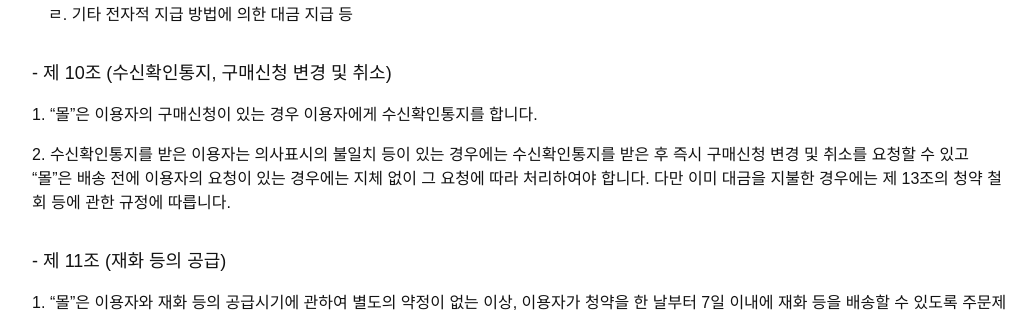
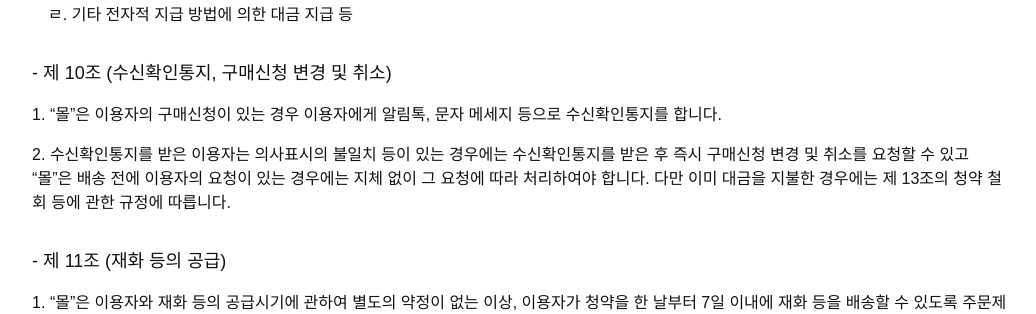
Before and after one commit to beomjinu/lifeisegg, a Django app: page /terms/policy/ in a window 1280 px wide. Shown: the part 2667-2981 px from the top of the page, without its empty margins (119-1155 px from the left). Run offline with Django 4.2, Linux system fonts and the light colour scheme; parts of the project's set-up code (start-up, migrations or seed data) failed here and were passed over; some libraries are stand-ins or nearby versions; some web fonts are replaced.

Commit message:
Edit: 이메일 주소 수정
cs@lifeisegg.shop → me@beomjinu.com
+ 이용약관 수정

```diff
--- a/django/templates/base.html
+++ b/django/templates/base.html
@@ -71,7 +71,7 @@
             </a>
             <p class='my-2'>© 2023 LIFEISEGG. All rights reserved.</p>
             <div class="">
-                <p>상호: 라이프이즈에그 | 대표: 범진우 | 전화: 0507-1357-7588 | 이메일: cs@lifeisegg.shop</p>
+                <p>상호: 라이프이즈에그 | 대표: 범진우 | 전화: 0507-1357-7588 | 이메일: me@beomjinu.com</p>
                 <p>주소: 경기도 용인시 수지구 대지로 139, 106-1004 | 개인정보관리책임자: 범진우</p>
                 <p>사업자등록번호: 776-38-01128 | 통신판매: 제 2023-용인수지-0998 | 호스팅제공자: AWS amazon web service</p>
                 <div class="flex justify-evenly mt-2">
--- a/django/templates/terms/policy.html
+++ b/django/templates/terms/policy.html
@@ -124,7 +124,7 @@
         <div class="flex flex-col gap-4">
             <p class="text-lg">- 제 10조 (수신확인통지, 구매신청 변경 및 취소)</p>
             <p>
-                1. “몰”은 이용자의 구매신청이 있는 경우 이용자에게 수신확인통지를 합니다.
+                1. “몰”은 이용자의 구매신청이 있는 경우 이용자에게 알림톡, 문자 메세지 등으로 수신확인통지를 합니다.
             </p>
             <p>
                 2. 수신확인통지를 받은 이용자는 의사표시의 불일치 등이 있는 경우에는 수신확인통지를 받은 후 즉시 구매신청 변경 및 취소를 요청할 수 있고 “몰”은 배송 전에 이용자의 요청이 있는 경우에는 지체 없이 그 요청에 따라 처리하여야 합니다. 다만 이미 대금을 지불한 경우에는 제 13조의 청약 철회 등에 관한 규정에 따릅니다.
--- a/django/templates/terms/privacy.html
+++ b/django/templates/terms/privacy.html
@@ -70,7 +70,7 @@
                 <p>개인정보관리책임자 정보</p>
                 <p>성명: 범진우</p>
                 <p>전화번호: 0507-1357-7588</p>
-                <p>전자우편주소: cs@lifeisegg.shop</p>
+                <p>전자우편주소: me@beomjinu.com</p>
             </div>
             <p>회사의 서비스를 이용하시면서 발생한 모든 개인정보 보호 관련 문의, 불만처리, 피해구제 등에 관한 사항을 전화 및 이메일 등의 방법으로 개인정보관리책임자에게 전달 할 수 있으며, 회사는 이용자의 문의에 지체 없이 답변 및 처리하겠습니다.</p>
             <p>기타 개인정보침해에 대한 신고나 상담이 필요하신 경우에는 아래 기관에 문의하시기 바랍니다.</p>
```
